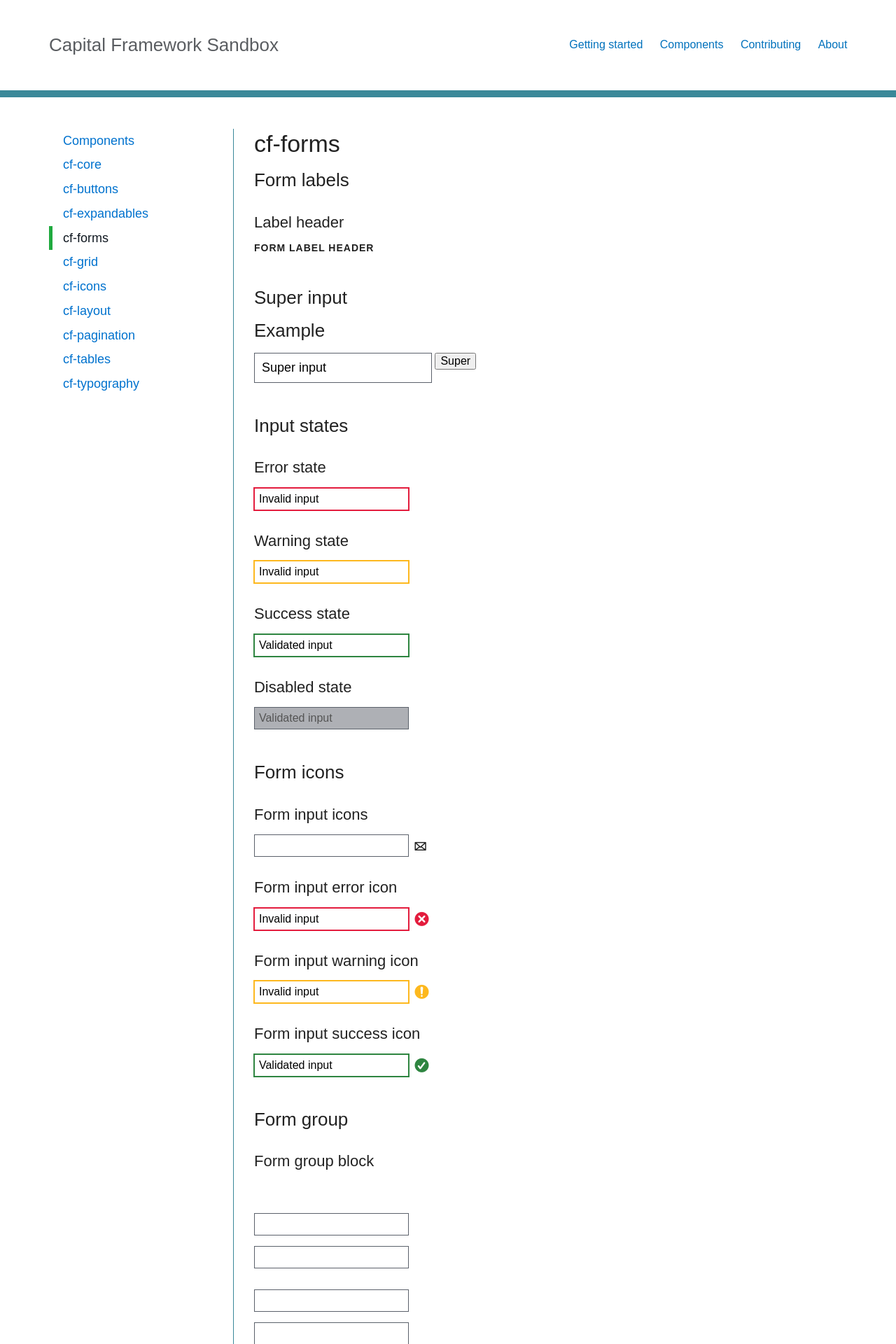
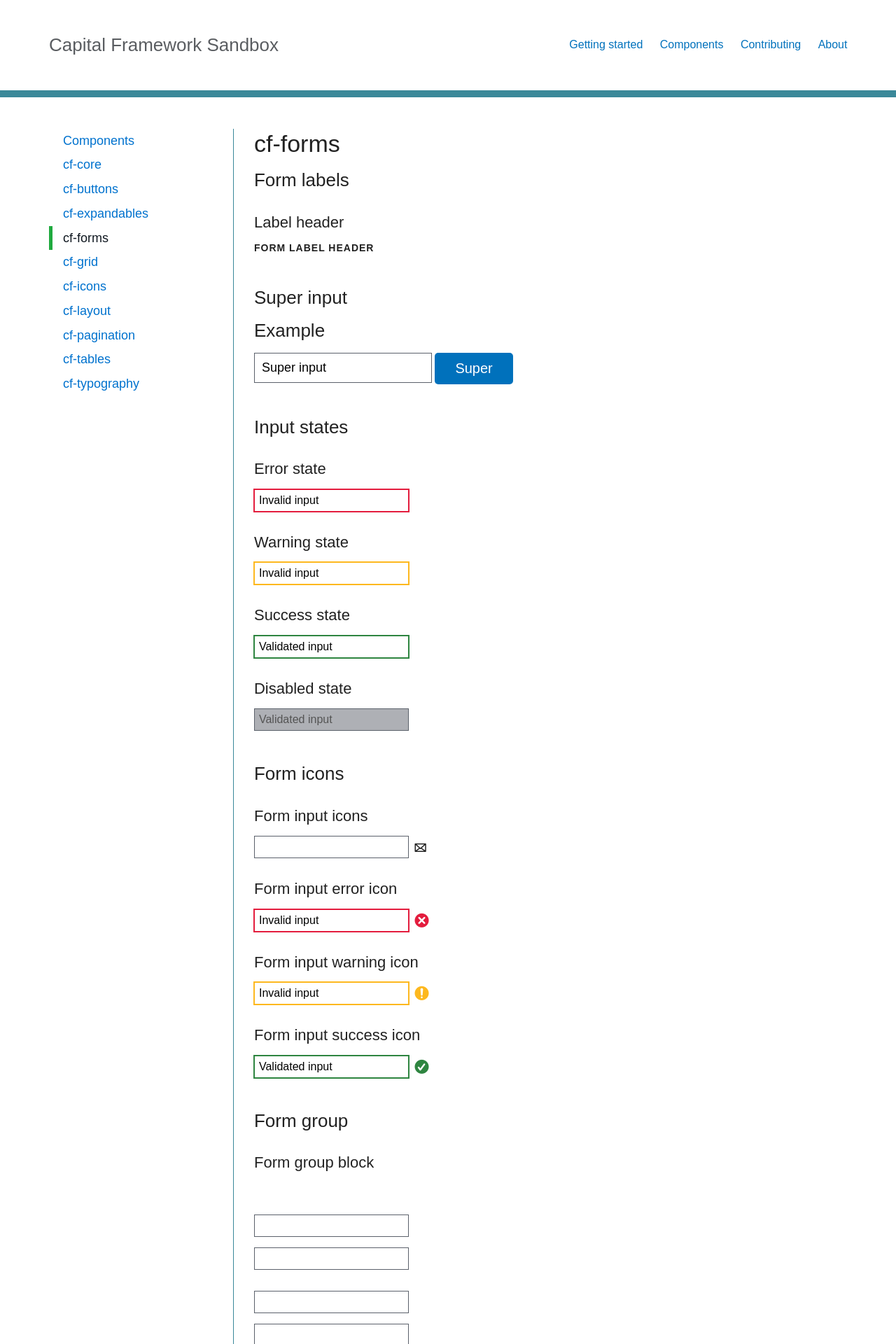
Before and after one commit to cfpb/capital-framework-sandbox, a Jekyll site: the page built from components/cf-forms/index.md, in a window 1280 px wide. Shown: the top 1920 px of the page at 70% size. Built offline with Jekyll 4.4.1, drawn with Linux system fonts in a browser that asks for light colours; some web fonts are replaced.

Commit message:
Changed btn -> a-btn on cf-forms (#17)
Buttons changed across the project, so I'm fixing it in cf-forms in
advance of doing the work in cf-forms.

```diff
--- a/components/cf-forms/index.md
+++ b/components/cf-forms/index.md
@@ -18,7 +18,7 @@ parent: "Components"
 ## Example
 
 <input class="input__super" type="text" value="Super input" title="Test input">
-<button class="btn btn__super">Super</button>
+<button class="a-btn a-btn__super">Super</button>
 
 
 ## Input states
@@ -123,7 +123,7 @@ parent: "Components"
         <input type="text" title="Test input">
     </div>
     <div class="input-with-btn_btn">
-        <button class="btn">Search</button>
+        <button class="a-btn">Search</button>
     </div>
 </div>
 
@@ -134,7 +134,7 @@ parent: "Components"
         <input class="input__super" type="text" title="Test input">
     </div>
     <div class="input-with-btn_btn">
-        <button class="btn btn__super">Search</button>
+        <button class="a-btn a-btn__super">Search</button>
     </div>
 </div>
 
@@ -146,7 +146,7 @@ parent: "Components"
     <div class="btn-inside-input">
         <input type="text"
                value="This is some really long text to make sure that the button doesn't overlap the content in such a way that this input becomes unusable." title="Test input">
-        <button class="btn btn__link">
+        <button class="a-btn a-btn__link">
             Clear
             <span class="cf-icon cf-icon-delete"></span>
         </button>
@@ -160,7 +160,7 @@ parent: "Components"
         <input class="input__super"
                type="text"
                value="This is some really long text to make sure that the button doesn't overlap the content in such a way that this input becomes unusable." title="Test input">
-        <button class="btn btn__super btn__link btn__secondary">
+        <button class="a-btn a-btn__super a-btn__link a-btn__secondary">
             Clear
             <span class="cf-icon cf-icon-delete"></span>
         </button>
```
